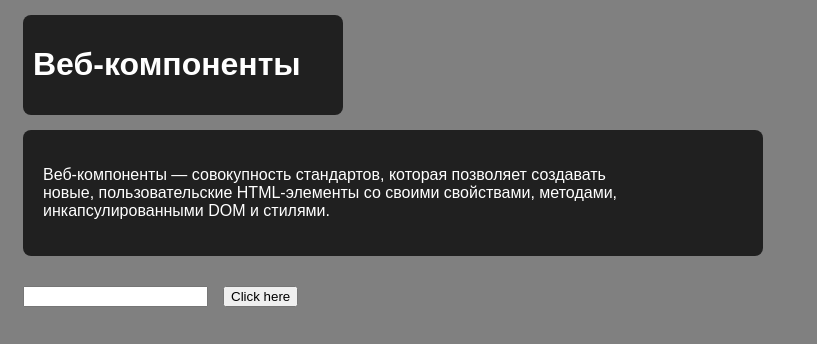
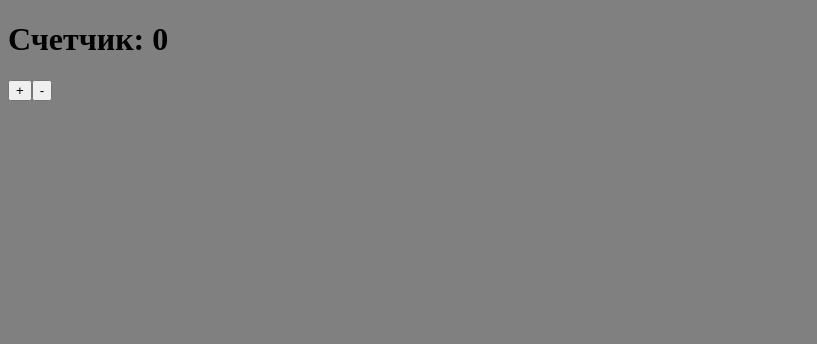
Before and after one commit to TashtandyevBaysal/Home_work_REACT, a React (Create React App) app: page / in a window 1280 px wide. Shown: the top 344 px of the page, without its empty margins (0-817 px from the left). Built offline with nearby package versions, Linux system fonts and the light colour scheme.

Commit message:
finished

```diff
--- a/src/App.js
+++ b/src/App.js
@@ -1,6 +1,7 @@
 import Events from './Events/Components';
 import FirstComponent from './components/FirstComponent';
 import Props1 from './components/Props1';
+import Meter from './useState_useEffect';
 
 function App() {
   return (
@@ -9,7 +10,9 @@ function App() {
       <Props1 colorItem ='red'/>
       <Props1 /> */}
 
-      <Events/>
+      {/* <Events/> */}
+
+      <Meter>{ Meter }</Meter>
 
     </div>
   );
--- /dev/null
+++ b/src/useState_useEffect/index.jsx
@@ -0,0 +1,32 @@
+import React, { useState, useEffect } from 'react';
+
+const Meter = () => {
+
+      const [count, setCount] = useState(0);
+
+      const increment = () => {
+        setCount(count + 1);
+      };
+
+      const decrement = () => {
+        setCount(count - 1);
+
+
+      };
+
+      useEffect(() => {
+        console.log(`Значение счетчика изменено на:${count}`);
+      }, [count]);
+
+      return (
+        <div>
+          <h1>Счетчик: {count}</h1>
+          <button onClick={increment}>+</button>
+          <button onClick={decrement}>-</button>
+        </div>
+      );
+    };
+
+
+
+export default Meter;
```
